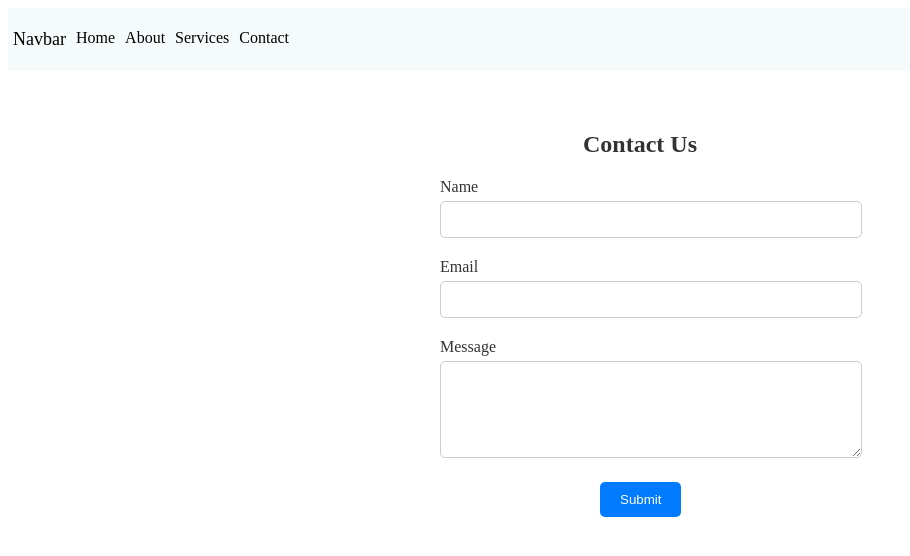
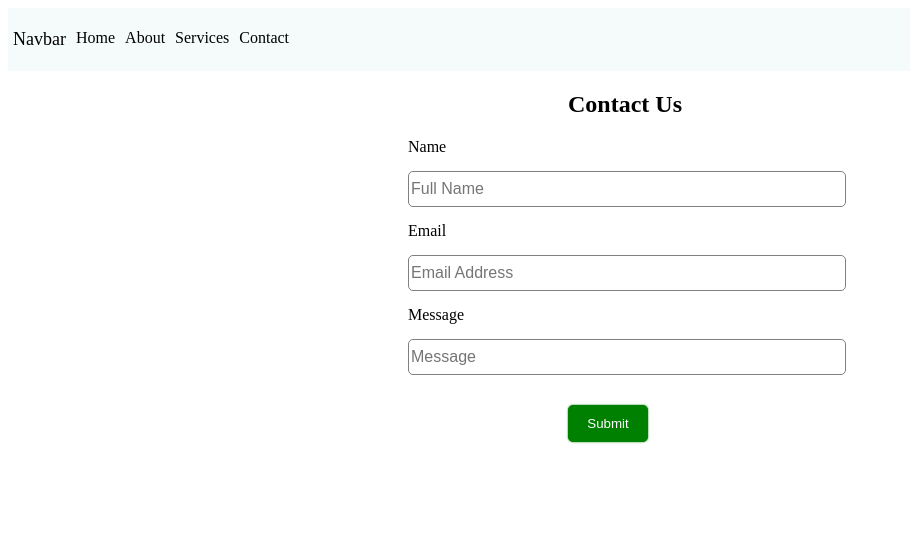
Before and after one commit to iamsabitak/Mantine-Project, a React (Vite) app: page /contact in a window 1280 px wide. Shown: the top 556 px of the page, without its empty margins (0-910 px from the left). Built offline with nearby package versions, Linux system fonts and the light colour scheme.

Commit message:
removed the styled components and added mantine

```diff
--- a/src/components/Contact.jsx
+++ b/src/components/Contact.jsx
@@ -1,83 +1,80 @@
-import { Button } from "@mantine/core";
-import styled from "styled-components";
-
-const ContactContainer = styled.div`
-  padding: 40px;
-`;
-
-const ContactHeading = styled.h2`
-  color: #333;
-  font-size: 24px;
-  margin-bottom: 20px;
-  text-align: center;
-`;
-
-const FormContainer = styled.div`
-  max-width: 400px;
-  margin: 0 auto;
-`;
-
-const FormGroup = styled.div`
-  margin-bottom: 20px;
-`;
-
-const Label = styled.label`
-  display: block;
-  color: #333;
-  margin-bottom: 5px;
-`;
-
-const Input = styled.input`
-  width: 100%;
-  padding: 10px;
-  border: 1px solid #ccc;
-  border-radius: 5px;
-`;
-
-const TextArea = styled.textarea`
-  width: 100%;
-  padding: 10px;
-  border: 1px solid #ccc;
-  border-radius: 5px;
-`;
-
-const SubmitButton = styled(Button)`
-  background-color: #007bff;
-  color: #fff;
-  padding: 10px 20px;
-  border: none;
-  border-radius: 5px;
-  cursor: pointer;
-  transition: background-color 0.3s ease;
-  margin-left: 10rem;
-
-  &:hover {
-    background-color: #0056b3;
-  }
-`;
+import { Button, Input, TextInput, Title } from "@mantine/core";
 
 const Contact = () => {
   return (
-    <ContactContainer>
-      <ContactHeading>Contact Us</ContactHeading>
-      <FormContainer>
-        <form>
-          <FormGroup>
-            <Label htmlFor="name">Name</Label>
-            <Input type="text" id="name" />
-          </FormGroup>
-          <FormGroup>
-            <Label htmlFor="email">Email</Label>
-            <Input type="email" id="email" />
-          </FormGroup>
-          <FormGroup>
-            <Label htmlFor="message">Message</Label>
-            <TextArea id="message" rows="5"></TextArea>
-          </FormGroup>
-          <SubmitButton type="submit">Submit</SubmitButton>
-        </form>
-      </FormContainer>
-    </ContactContainer>
+    <>
+      <Title order={2} style={{ marginLeft: "35rem" }}>
+        Contact Us
+      </Title>
+      <Input.Wrapper style={{ marginLeft: "25rem" }}>
+        <TextInput
+          label="Name"
+          type="text"
+          placeholder="Full Name"
+          styles={{
+            input: {
+              border: "1px solid grey",
+              width: "50%",
+              height: "2rem",
+              fontSize: "1rem",
+              borderRadius: "5px",
+              marginTop: "15px",
+              marginBottom: "15px",
+            },
+            label: { fontSize: "1rem" },
+          }}
+        />
+        <TextInput
+          label="Email"
+          type="email"
+          placeholder="Email Address"
+          styles={{
+            input: {
+              border: "1px solid grey",
+              width: "50%",
+              height: "2rem",
+              fontSize: "1rem",
+              borderRadius: "5px",
+              marginTop: "15px",
+              marginBottom: "15px",
+            },
+            label: { fontSize: "1rem" },
+          }}
+        />
+        <TextInput
+          label="Message"
+          type="message"
+          placeholder="Message"
+          styles={{
+            input: {
+              border: "1px solid grey",
+              width: "50%",
+              height: "2rem",
+              fontSize: "1rem",
+              borderRadius: "5px",
+              marginTop: "15px",
+              marginBottom: "15px",
+            },
+            label: { fontSize: "1rem" },
+          }}
+        />
+        <Button
+          style={{
+            width: "5rem",
+            height: "2.3rem",
+            backgroundColor: "green",
+            border: "1px solid green",
+            boxShadow: "0 0 2px green",
+            borderRadius: "5px",
+            color: "white",
+            marginLeft: "10rem",
+            marginTop: "15px",
+          }}
+        >
+          Submit
+        </Button>
+      </Input.Wrapper>
+    </>
   );
 };
 
```
